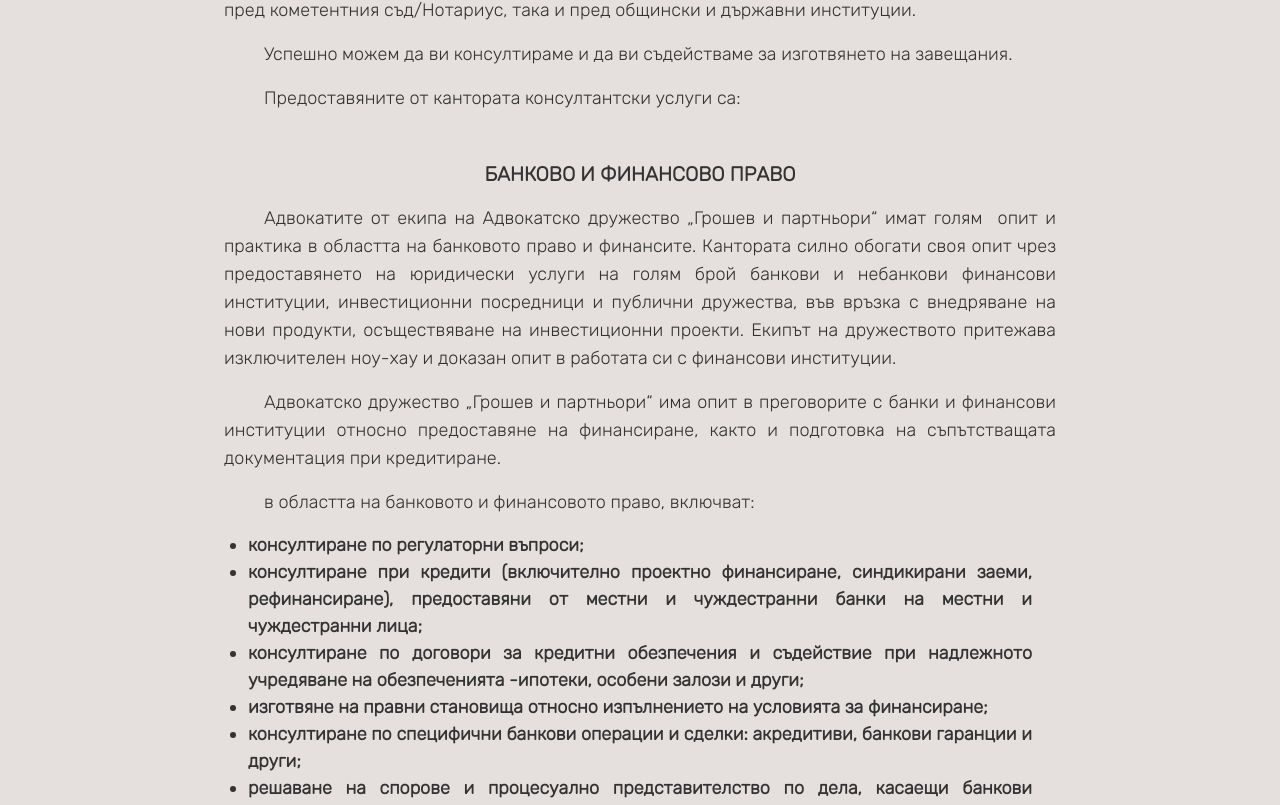
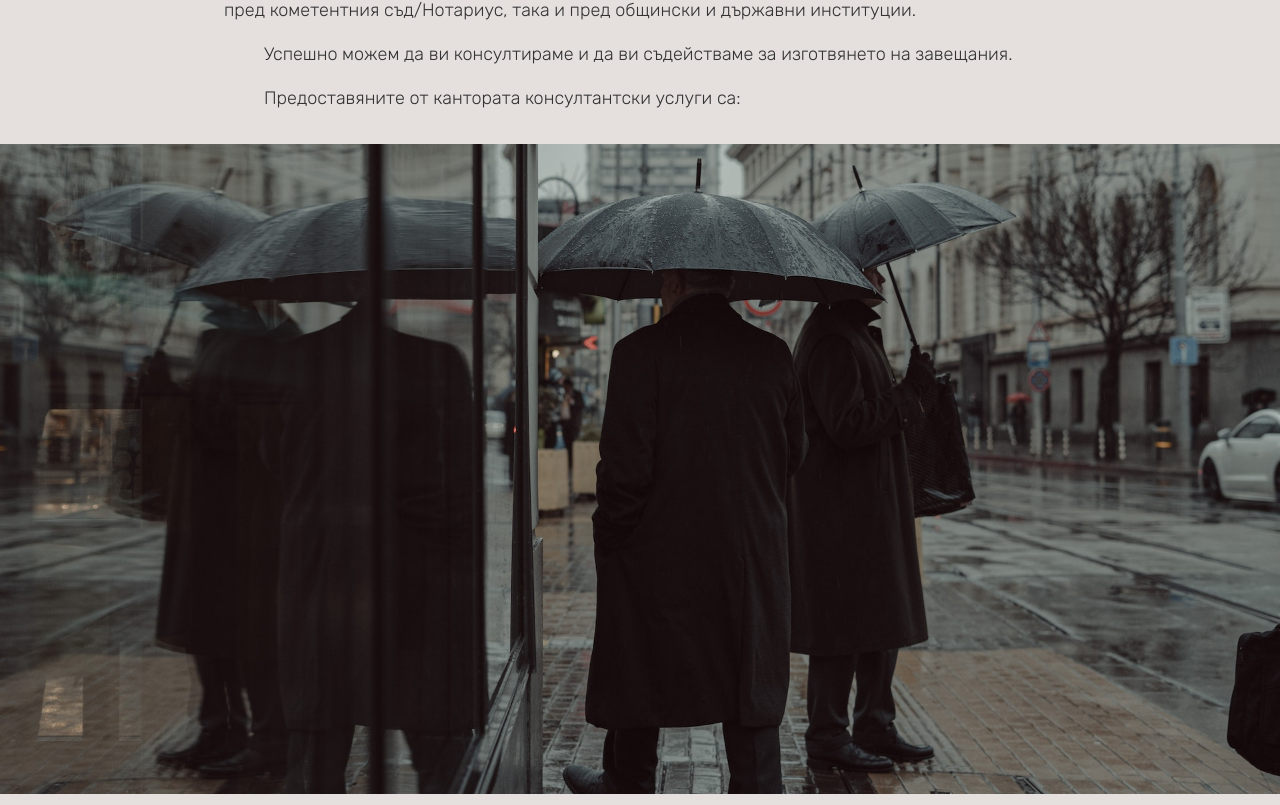
Before and after one commit to Radoslav-Marinovv/lawyers-next, a Next.js app: page /legal-services in a window 1280 px wide. Shown: the part 4732-5537 px from the top of the page. Built offline with nearby package versions, Linux system fonts and the light colour scheme.

Commit message:
separate picture added

```diff
--- a/pages/legal-services.tsx
+++ b/pages/legal-services.tsx
@@ -115,6 +115,8 @@
           </div>
         </article>
 
+        <div className='h-[650px] w-full bg-hero-pattern-image bg-no-repeat bg-fixed bg-cover'></div>
+
         <article
           id='5'
           className='p-4 max-w-4xl self-center'
```
